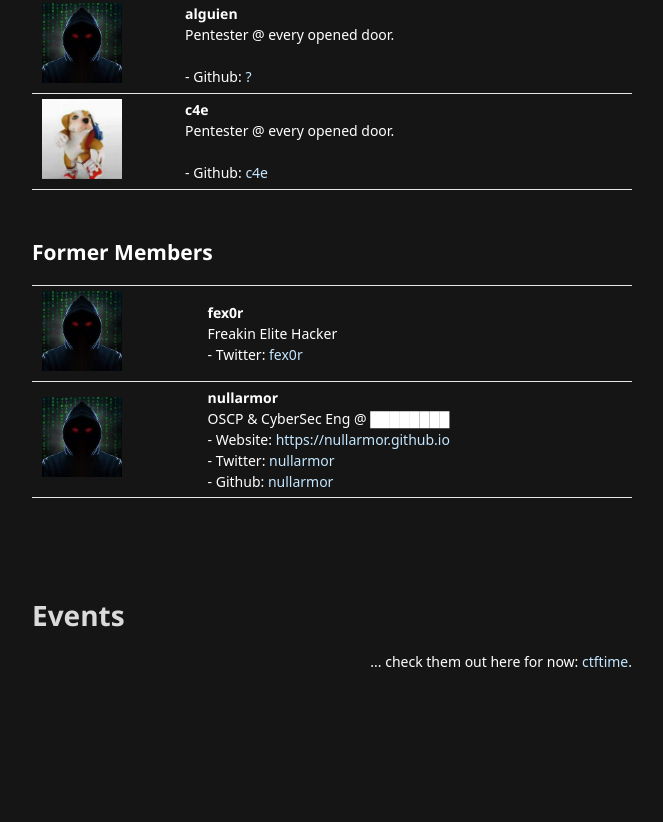
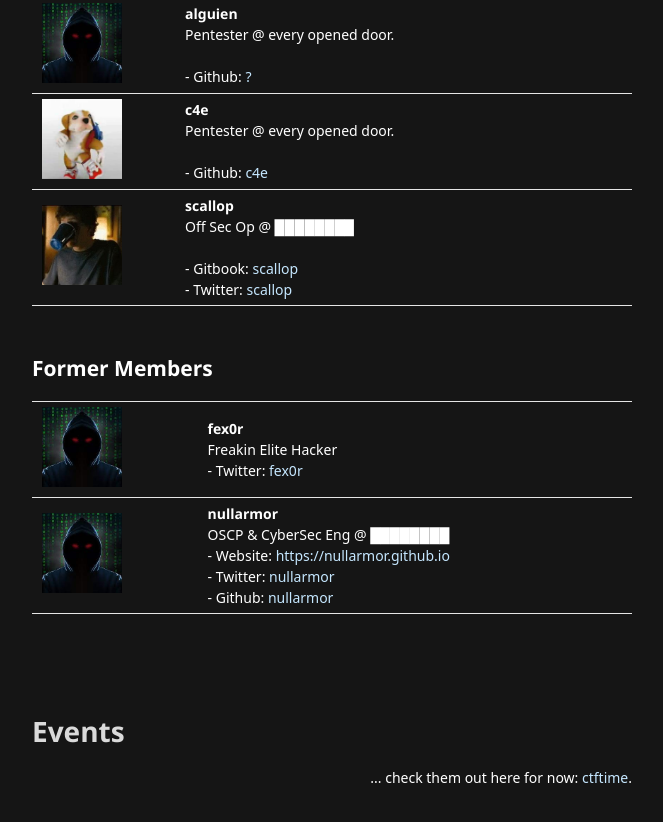
Before and after one commit to arenaquakerctf/arenaquakerctf.github.io, a plain HTML site: page index.html in a window 1280 px wide. Shown: the part 1990-2812 px from the top of the page, without its empty margins (473-1136 px from the left). Before the commit the page ends 2732 px from the top, so only its background shows below. Drawn offline with Linux system fonts and the light colour scheme; a web font is replaced by a local one.

Commit message:
Update index.html

```diff
--- a/index.html
+++ b/index.html
@@ -120,6 +120,10 @@
       <td><img src="./static/perro.jpeg" class="profile-image" alt="profile-image"></td>
       <td><strong>c4e</strong><br>Pentester @ every opened door.<br><br>- Github: <a href="https://github.com/c4ebt" target="_blank">c4e</a></td>
     </tr>
+    <tr>
+      <td><img src="./static/scallop.jpeg" class="profile-image" alt="profile-image"></td>
+      <td><strong>scallop</strong><br>Off Sec Op @ ████████<br><br>- Gitbook: <a href="https://scall0p.gitbook.io" target="_blank">scallop</a><br>- Twitter: <a href="https://twitter.com/sc4ll0p" target="_blank">scallop</a></td>
+    </tr>
   </tbody>
 </table>
 
```
